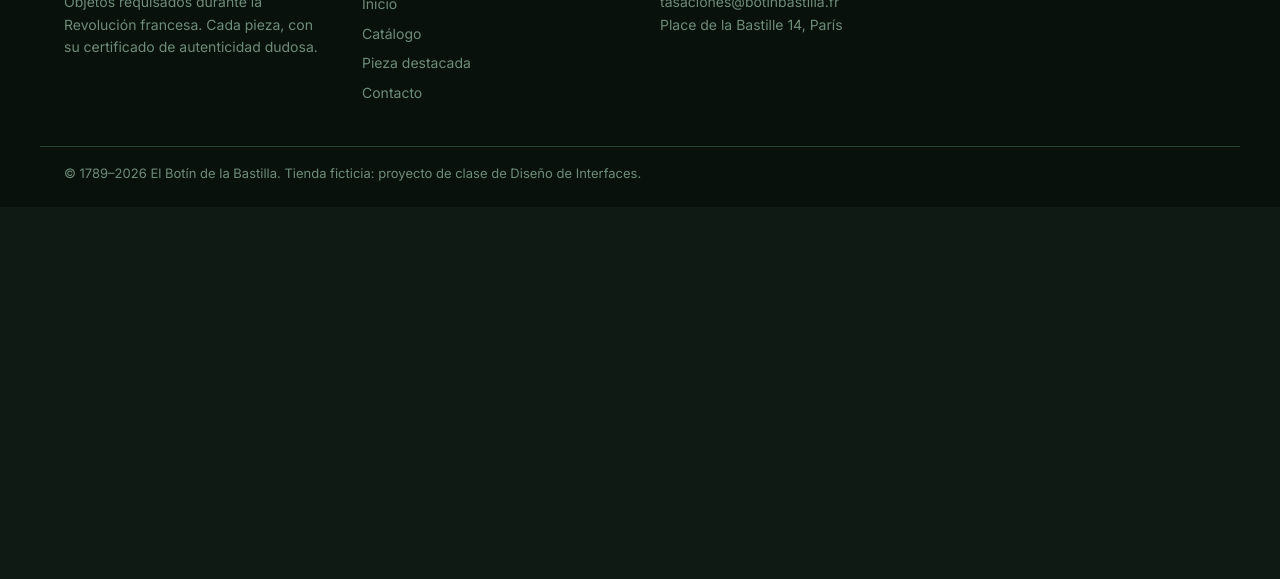
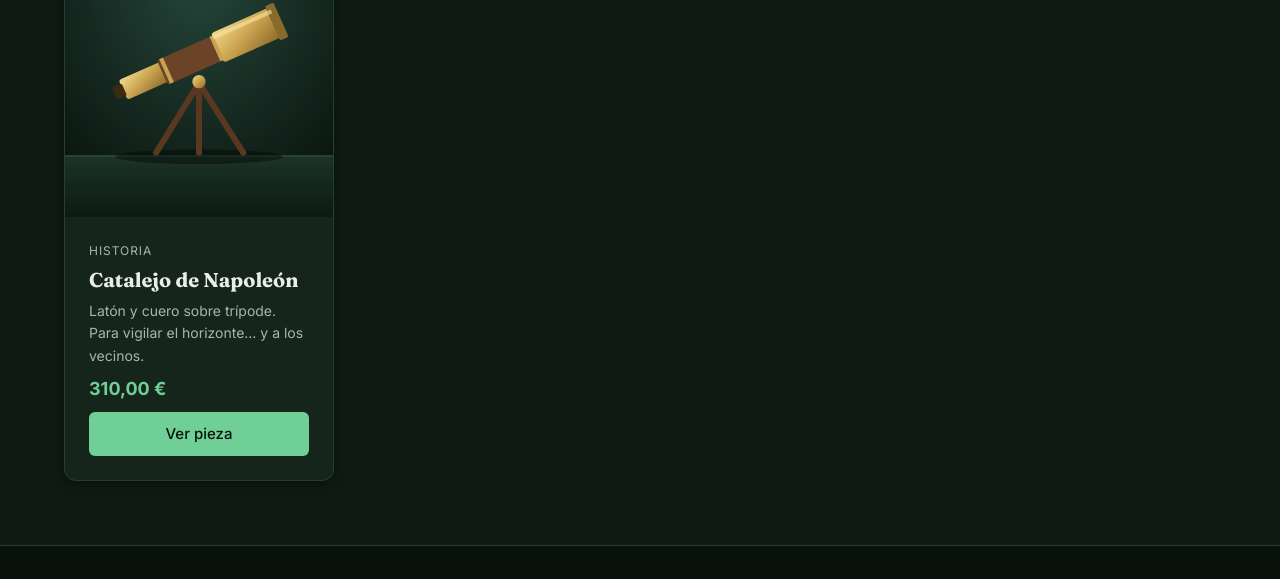
Before and after one commit to mafej65y-afk/tienda-web-di, a plain HTML site: page catalogo.html in a window 1280 px wide. Shown: the part 2397-2976 px from the top of the page. Before the commit the page ends 2604 px from the top, so only its background shows below. Drawn offline with Linux system fonts and the light colour scheme.

Commit message:
fix: recupera el catalejo de Napoleon en el catálogo

```diff
--- a/catalogo.html
+++ b/catalogo.html
@@ -203,6 +203,22 @@
             <a class="btn btn--primario" href="producto.html">Ver pieza</a>
           </div>
         </article>
+
+        <article class="card">
+          <figure class="card__figura">
+            <img class="card__imagen" src="img/catalejo.svg" alt="Catalejo de latón y cuero apoyado en un trípode de madera, apuntando hacia arriba" width="400" height="500">
+          </figure>
+          <div class="card__cuerpo">
+            <p class="card__categoria">Historia</p>
+            <h3 class="card__titulo"><a href="producto.html">Catalejo de Napoleón</a></h3>
+            <p class="card__descripcion">Latón y cuero sobre trípode. Para vigilar el horizonte… y a los vecinos.</p>
+            <p class="card__precio">310,00 €</p>
+            <a class="btn btn--primario" href="producto.html">Ver pieza</a>
+          </div>
+        </article>
+
+
+
       </div>
     </section>
   </main>
```
